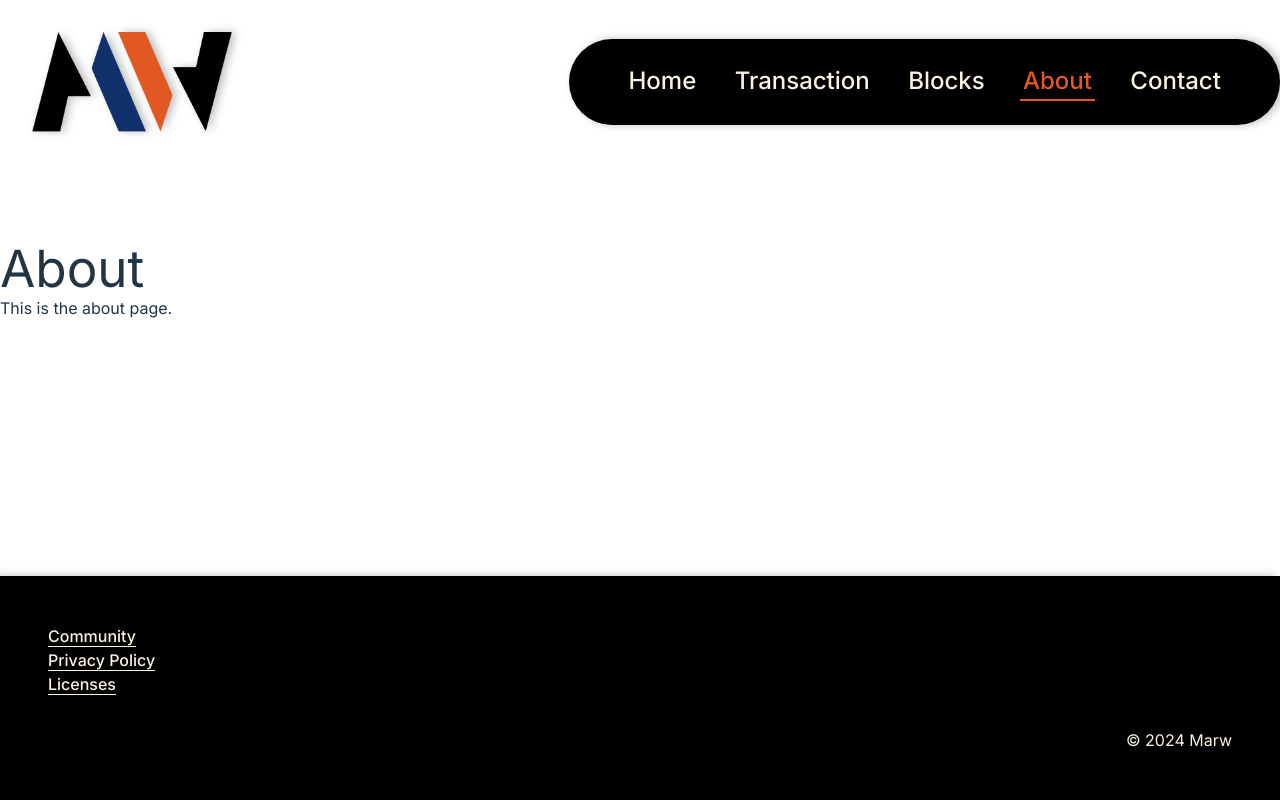
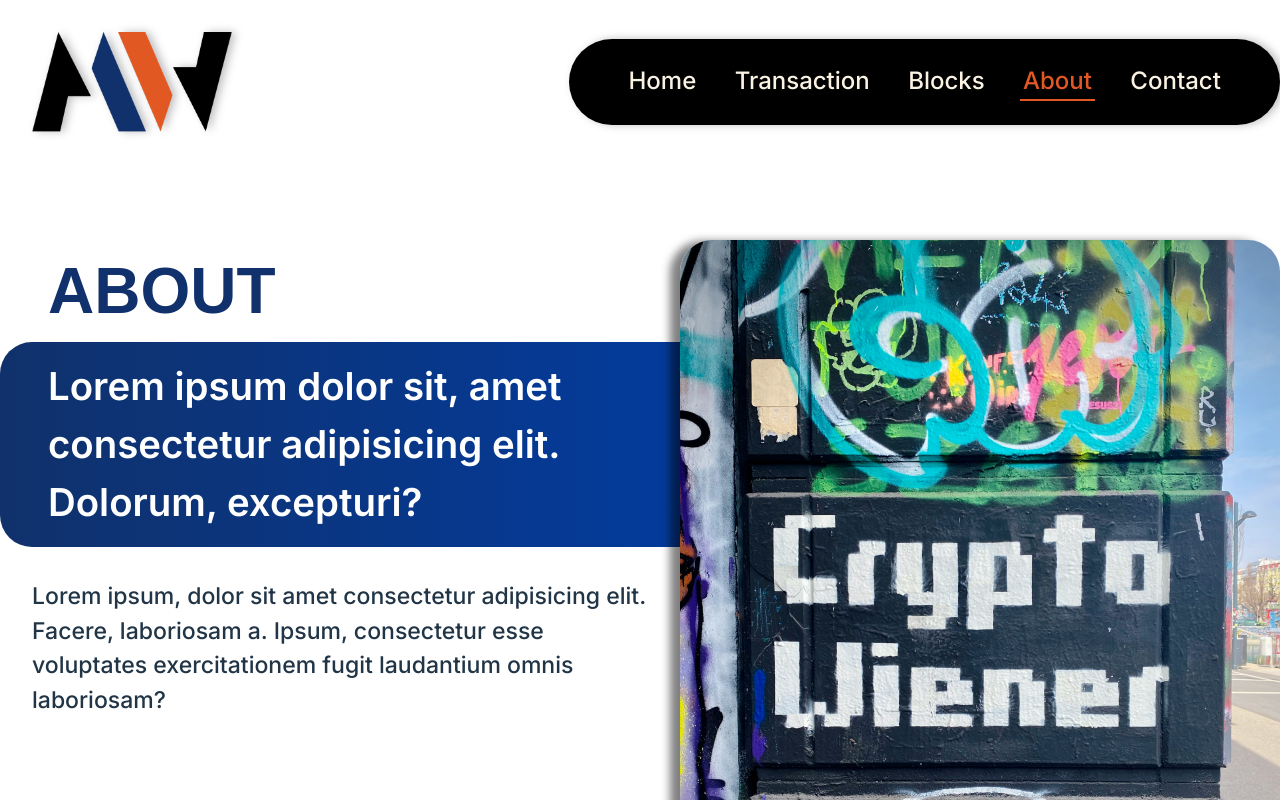
Before and after one commit to rowpacmal/marwcoin, a React (Vite) app in the folder frontend/: page /about in a window 1280 px wide. Shown: the top 800 px of the page. Built offline with nearby package versions, Linux system fonts and the light colour scheme.

Commit message:
chore: Add about page and modified z-index to header for better stacking order

```diff
--- /dev/null
+++ b/frontend/src/assets/styles/About.module.css
@@ -0,0 +1,65 @@
+.aboutContainer {
+    display: flex;
+    max-width: 1280px;
+    margin: 0 auto;
+  }
+
+
+  .aboutImage {
+    width: 50dvw;
+    height:100dvh;
+    object-fit: cover;
+    border-radius: 0 2rem 0 0;
+    box-shadow: -10px 1px 8px rgba(0, 0, 0, 0.5);
+  }
+
+  .textContainer {
+    display: flex;
+    flex-direction: column;
+  }
+
+  .title {
+    color: #10316b;
+    font-size: 4rem;
+    font-weight: 700;
+    font-family:  sans-serif;
+    padding: 1rem 3rem;
+    text-transform: uppercase;
+  }
+
+  .description {
+    /* background-color: #10316b; */
+    background:linear-gradient(  90deg, #10316b ,#033b9c );
+    color: white;
+    padding: 1rem 3rem;
+    font-size: 2.4rem;
+    font-family: 'Inter', sans-serif;
+    font-weight: 600;
+    display: flex;
+    justify-content: center;
+    align-items: center;
+  }
+
+
+
+  .breadText {
+    padding: 2rem;
+    font-size: 1.8vw;
+    font-family: 'Inter';
+    font-weight: 500;
+  }
+
+  @media screen and (min-width: 1280px) {
+    .aboutImage {
+      border-radius: 2rem 2rem 0 0;
+    }
+
+    .description {
+      border-radius:  2rem 0 0  2rem  ;
+    }
+  }
+  @media screen and (min-width: 1278px) {
+    .aboutImage {
+      border-top-left-radius: 2rem;
+    }
+  }
--- a/frontend/src/components/Header.module.css
+++ b/frontend/src/components/Header.module.css
@@ -6,7 +6,7 @@
   padding-left: 2rem;
   width: 100%;
   transition: margin-top 0.6s;
-
+  z-index: 999;
   --shadow: 4px 0 4px rgba(0, 0, 0, 0.25);
 }
 
--- a/frontend/src/pages/About.jsx
+++ b/frontend/src/pages/About.jsx
@@ -1,10 +1,29 @@
 import React from 'react';
+import styles from '../assets/styles/About.module.css';
 
 export const About = () => {
   return (
-    <div>
-      <h1>About</h1>
-      <p>This is the about page.</p>
+    <div className={styles.aboutContainer}>
+
+      <div className={styles.textContainer}>
+        <h1 className={styles.title}>About</h1>
+        <p className={styles.description}>
+          Lorem ipsum dolor sit, amet consectetur adipisicing elit. Dolorum,
+          excepturi?
+        </p>
+        <p className={styles.breadText}>
+          Lorem ipsum, dolor sit amet consectetur adipisicing elit. Facere,
+          laboriosam a. Ipsum, consectetur esse voluptates exercitationem fugit
+          laudantium omnis laboriosam?
+        </p>
+      </div>
+      <img
+        src='./src/assets/home-page.jpg'
+        alt='Graffiti on a wall'
+        width='2408'
+        height='1208'
+        className={styles.aboutImage}
+      />
     </div>
   );
 };
```
